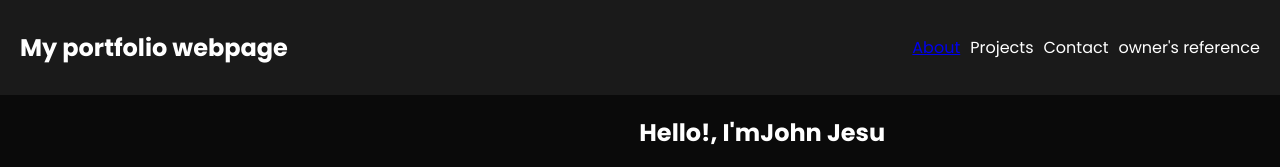
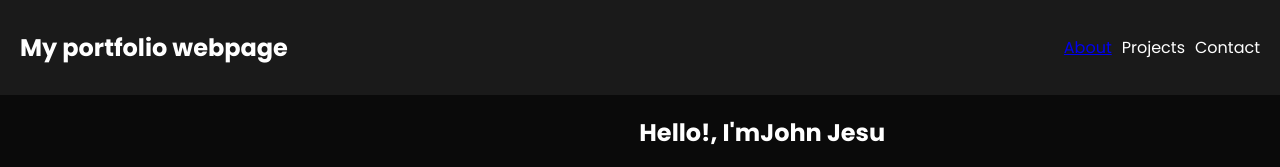
Before and after one commit to jesujo5/my-profile-page-, a plain HTML site: page index.html in a window 1280 px wide. Shown: the top 167 px of the page. Drawn offline with Linux system fonts and the light colour scheme.

Commit message:
test part deleted

```diff
--- a/index.html
+++ b/index.html
@@ -22,7 +22,7 @@
              <a href="#about">About</a>
             <a>Projects</a>
             <a>Contact</a>
-            <a>owner's reference</a>
+
 
 
         </div>
```
